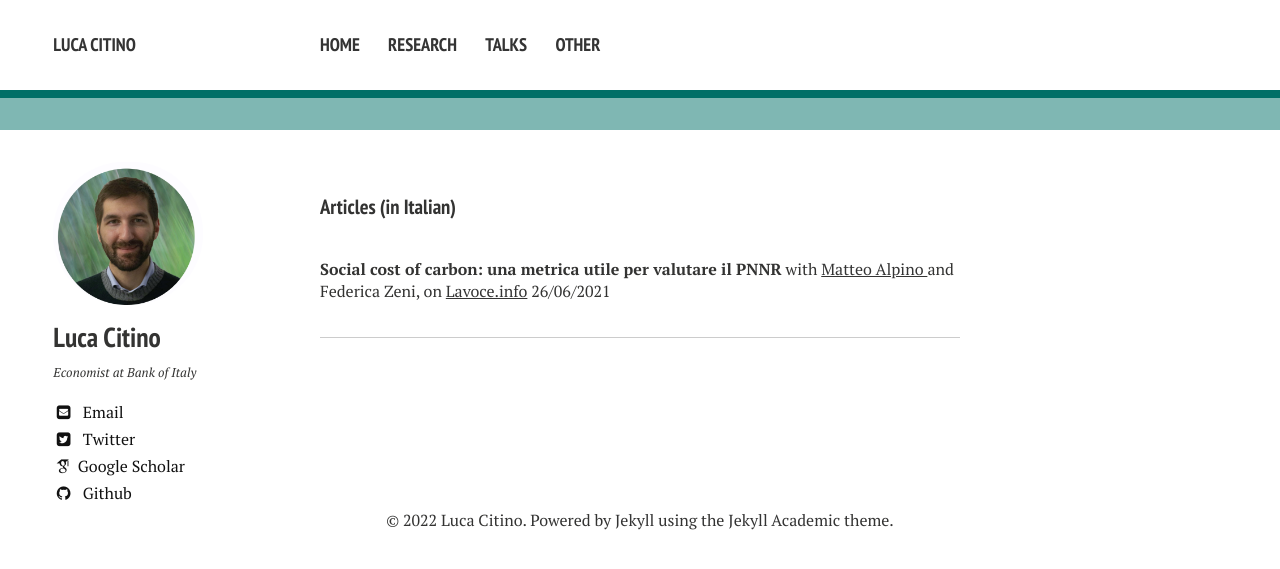
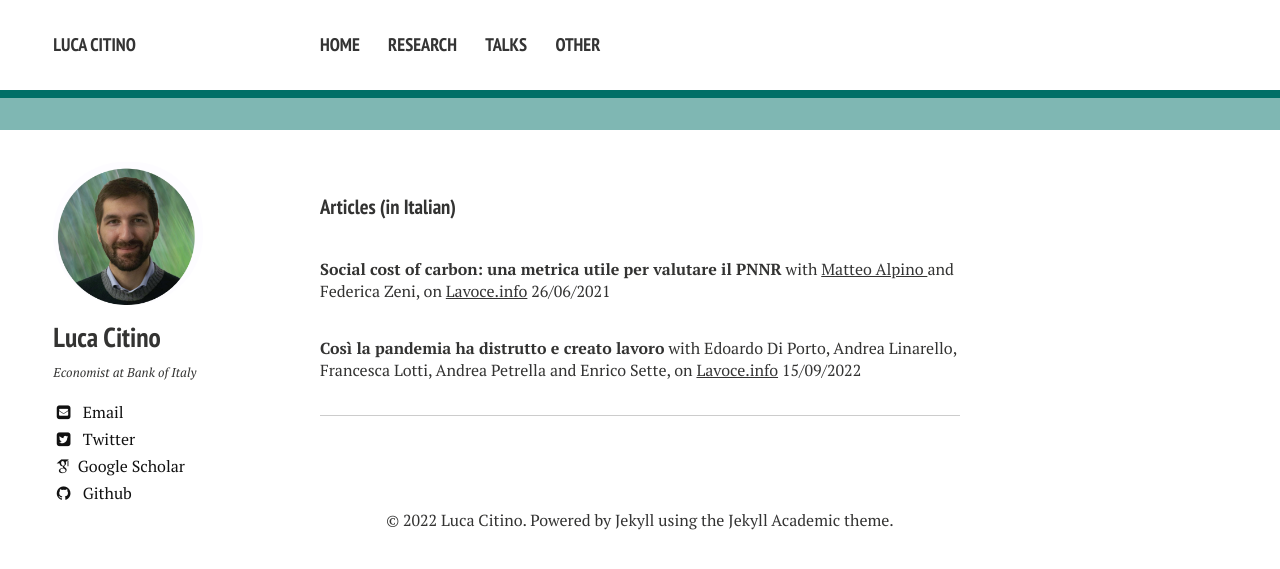
Before and after one commit to luca-citino/luca-citino.github.io, a Jekyll site: the page built from other.md, in a window 1280 px wide. Shown: the top 569 px of the page. Built offline with Jekyll 4.4.1, drawn with Linux system fonts in a browser that asks for light colours; nearby versions of some CDN libraries; some web fonts are replaced.

Commit message:
Update other.md

```diff
--- a/other.md
+++ b/other.md
@@ -6,3 +6,5 @@ title: Other
 #### Articles (in Italian)
 
 **Social cost of carbon: una metrica utile per valutare il PNNR** with <a href="https://sites.google.com/site/alpinomtt/home">Matteo Alpino </a> and Federica Zeni, on <a href="https://www.lavoce.info/archives/88199/social-cost-of-carbon-una-metrica-utile-per-valutare-il-pnrr/">Lavoce.info</a> 26/06/2021
+
+**Così la pandemia ha distrutto e creato lavoro** with Edoardo Di Porto, Andrea Linarello, Francesca Lotti, Andrea Petrella and Enrico Sette, on <a href="https://www.lavoce.info/archives/97443/cosi-la-pandemia-ha-distrutto-e-creato-lavoro/">Lavoce.info</a> 15/09/2022
```
